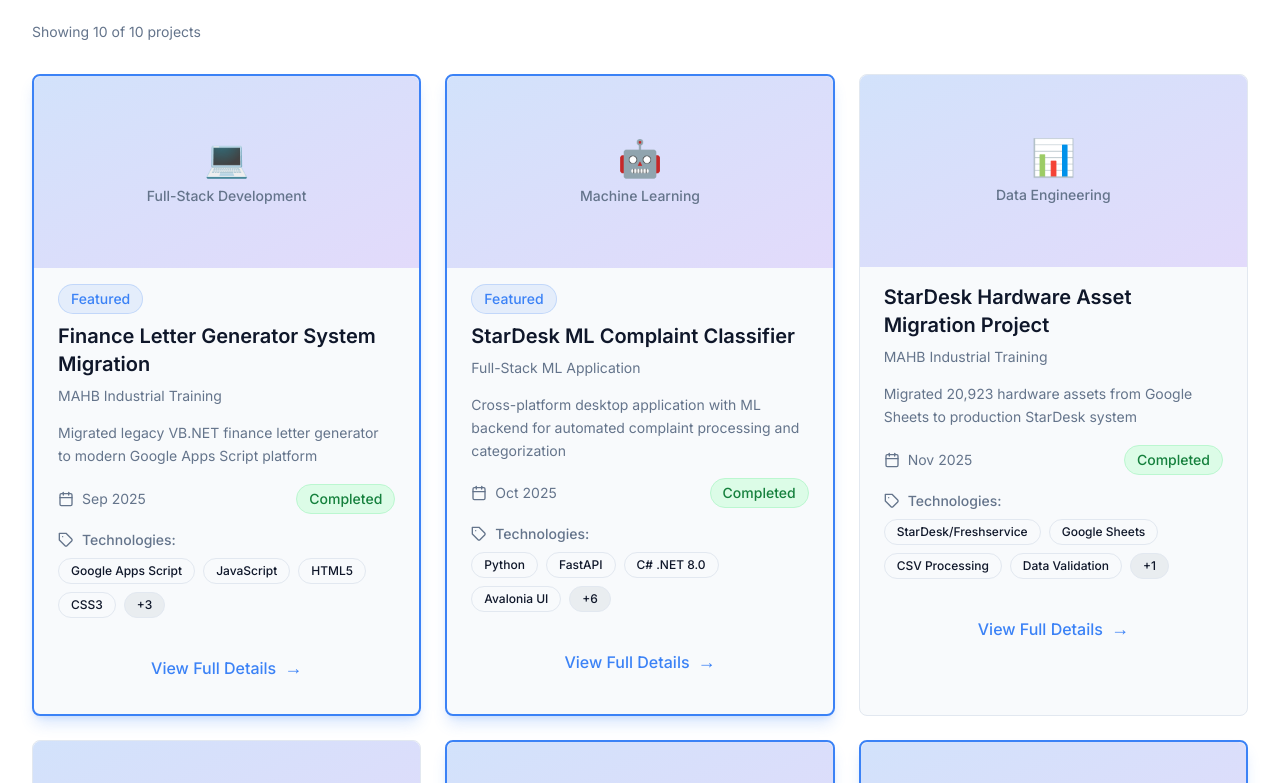
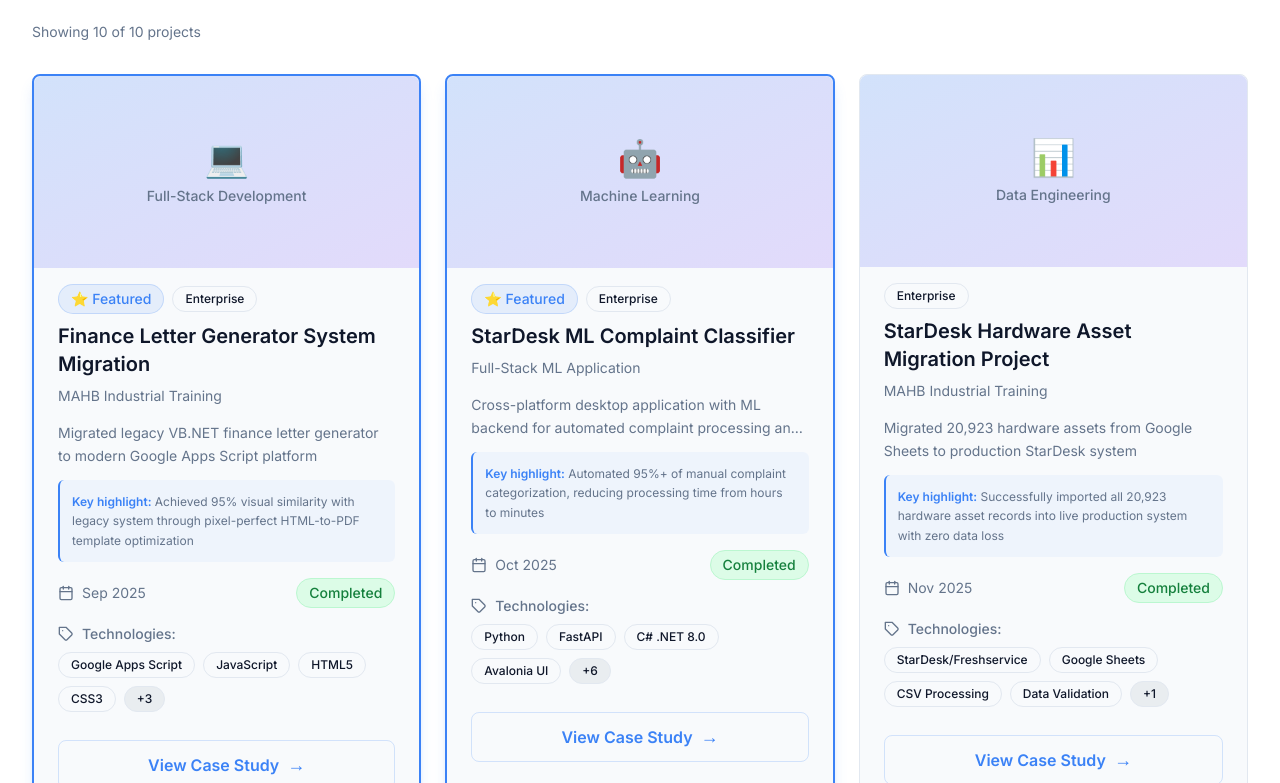
Before and after one commit to alihariz/portfolio, a React (Vite) app: page / in a window 1280 px wide. Shown: the part 2377-3160 px from the top of the page. Built offline with nearby package versions, Linux system fonts and the light colour scheme.

Commit message:
Enhance portfolio SEO and UI: update meta tags for clarity and engagement; redesign ProjectCard for improved visual hierarchy and interactivity; add comprehensive visual improvements guide and summary documentation.

```diff
--- a/index.html
+++ b/index.html
@@ -6,23 +6,26 @@
     <meta name="viewport" content="width=device-width, initial-scale=1.0" />
 
     <!-- Primary Meta Tags -->
-    <title>Ali Hariz Bin Anuari | Software Engineering Student | Full-Stack Developer</title>
-    <meta name="title" content="Ali Hariz Bin Anuari | Software Engineering Student" />
-    <meta name="description" content="Final-year Computer Science student at UTM specializing in full-stack development, machine learning, and system migration. Industrial training at Malaysia Airports Holdings Berhad." />
-    <meta name="keywords" content="Ali Hariz, Software Engineer, Full-Stack Developer, Machine Learning, React, Vue.js, Python, UTM, Portfolio" />
+    <title>Ali Hariz | Software Engineer | Full-Stack & ML Developer</title>
+    <meta name="title" content="Ali Hariz | Software Engineer | Full-Stack & ML Developer" />
+    <meta name="description" content="Final-year Software Engineering student at UTM. Built production systems at Malaysia Airports—from migrating legacy apps to automating workflows with ML. Looking for software dev opportunities." />
+    <meta name="keywords" content="Ali Hariz, Software Engineer, Full-Stack Developer, Machine Learning, React, Vue.js, Python, Google Apps Script, BERT, NLP, Malaysia, UTM, Internship, Portfolio" />
     <meta name="author" content="Ali Hariz Bin Anuari" />
+    <link rel="canonical" href="https://alihariz.com/" />
 
     <!-- Open Graph / Facebook -->
     <meta property="og:type" content="website" />
     <meta property="og:url" content="https://alihariz.com/" />
-    <meta property="og:title" content="Ali Hariz Bin Anuari | Software Engineering Student" />
-    <meta property="og:description" content="Portfolio showcasing full-stack development, ML projects, and professional experience" />
+    <meta property="og:title" content="Ali Hariz | Full-Stack & ML Developer" />
+    <meta property="og:description" content="I build things that solve real problems—from moving old enterprise apps to modern platforms, to automating boring work with ML. UTM '26 | MAHB Intern" />
+    <meta property="og:image" content="https://alihariz.com/og-image.png" />
 
     <!-- Twitter -->
     <meta property="twitter:card" content="summary_large_image" />
     <meta property="twitter:url" content="https://alihariz.com/" />
-    <meta property="twitter:title" content="Ali Hariz Bin Anuari | Software Engineering Student" />
-    <meta property="twitter:description" content="Portfolio showcasing full-stack development, ML projects, and professional experience" />
+    <meta property="twitter:title" content="Ali Hariz | Software Engineer" />
+    <meta property="twitter:description" content="Full-stack developer and ML engineer building real-world solutions. UTM '26 | 6mo @ Malaysia Airports" />
+    <meta property="twitter:image" content="https://alihariz.com/twitter-card.png" />
 
     <!-- Fonts -->
     <link rel="preconnect" href="https://fonts.googleapis.com">
--- a/src/components/features/ProjectCard.tsx
+++ b/src/components/features/ProjectCard.tsx
@@ -35,7 +35,7 @@
     >
       <article
         onClick={onClick}
-        className="cursor-pointer focus-within:ring-2 focus-within:ring-primary-light dark:focus-within:ring-primary-dark rounded-lg outline-none"
+        className="cursor-pointer focus-within:ring-2 focus-within:ring-primary-light dark:focus-within:ring-primary-dark rounded-lg outline-none group"
         role="button"
         tabIndex={0}
         onKeyDown={(e) => {
@@ -74,12 +74,15 @@
 
         {/* Header */}
         <div className="mb-4">
-          {project.featured && (
-            <Badge variant="primary" className="mb-2">
-              Featured
-            </Badge>
-          )}
-          <h3 className="text-xl font-semibold text-text-primary-light dark:text-text-primary-dark mb-2 hover:text-primary-light dark:hover:text-primary-dark transition-colors">
+          <div className="flex items-center gap-2 mb-2">
+            {project.featured && (
+              <Badge variant="primary">
+                ⭐ Featured
+              </Badge>
+            )}
+            <Badge className="text-xs">{project.type}</Badge>
+          </div>
+          <h3 className="text-xl font-semibold text-text-primary-light dark:text-text-primary-dark mb-2 group-hover:text-primary-light dark:group-hover:text-primary-dark transition-colors">
             {project.title}
           </h3>
           <p className="text-sm text-text-secondary-light dark:text-text-secondary-dark mb-2">
@@ -88,9 +91,18 @@
         </div>
 
         {/* Description */}
-        <p className="text-sm text-text-secondary-light dark:text-text-secondary-dark mb-4 leading-relaxed line-clamp-3">
+        <p className="text-sm text-text-secondary-light dark:text-text-secondary-dark mb-3 leading-relaxed line-clamp-2">
           {project.shortDescription}
         </p>
+
+        {/* Quick Preview - Show one key achievement */}
+        {project.achievements && project.achievements.length > 0 && (
+          <div className="mb-4 p-3 bg-primary-light/5 dark:bg-primary-dark/5 rounded-md border-l-2 border-primary-light dark:border-primary-dark">
+            <p className="text-xs text-text-secondary-light dark:text-text-secondary-dark leading-relaxed">
+              <span className="font-semibold text-primary-light dark:text-primary-dark">Key highlight:</span> {project.achievements[0]}
+            </p>
+          </div>
+        )}
 
         {/* Meta Info */}
         <div className="flex items-center justify-between mb-4 text-sm">
@@ -153,11 +165,11 @@
           )}
         </div>
         <button
-          className="w-full mt-3 py-2 px-4 rounded-lg text-primary-light dark:text-primary-dark font-medium hover:bg-primary-light/10 dark:hover:bg-primary-dark/10 transition-all duration-200 flex items-center justify-center gap-2 focus:outline-none focus:ring-2 focus:ring-primary-light dark:focus:ring-primary-dark focus:ring-offset-2"
+          className="w-full mt-3 py-2.5 px-4 rounded-lg text-primary-light dark:text-primary-dark font-semibold hover:bg-primary-light/10 dark:hover:bg-primary-dark/10 transition-all duration-200 flex items-center justify-center gap-2 focus:outline-none focus:ring-2 focus:ring-primary-light dark:focus:ring-primary-dark focus:ring-offset-2 border border-primary-light/20 dark:border-primary-dark/20 hover:border-primary-light/50 dark:hover:border-primary-dark/50"
           aria-label={`View full details for ${project.title}`}
         >
-          View Full Details
-          <span className="text-lg" aria-hidden="true">→</span>
+          <span>View Case Study</span>
+          <span className="text-lg transition-transform group-hover:translate-x-1" aria-hidden="true">→</span>
         </button>
       </article>
     </Card>
```
Also changed, not shown: 2 other files (tests, documents, lock files or other folders).
